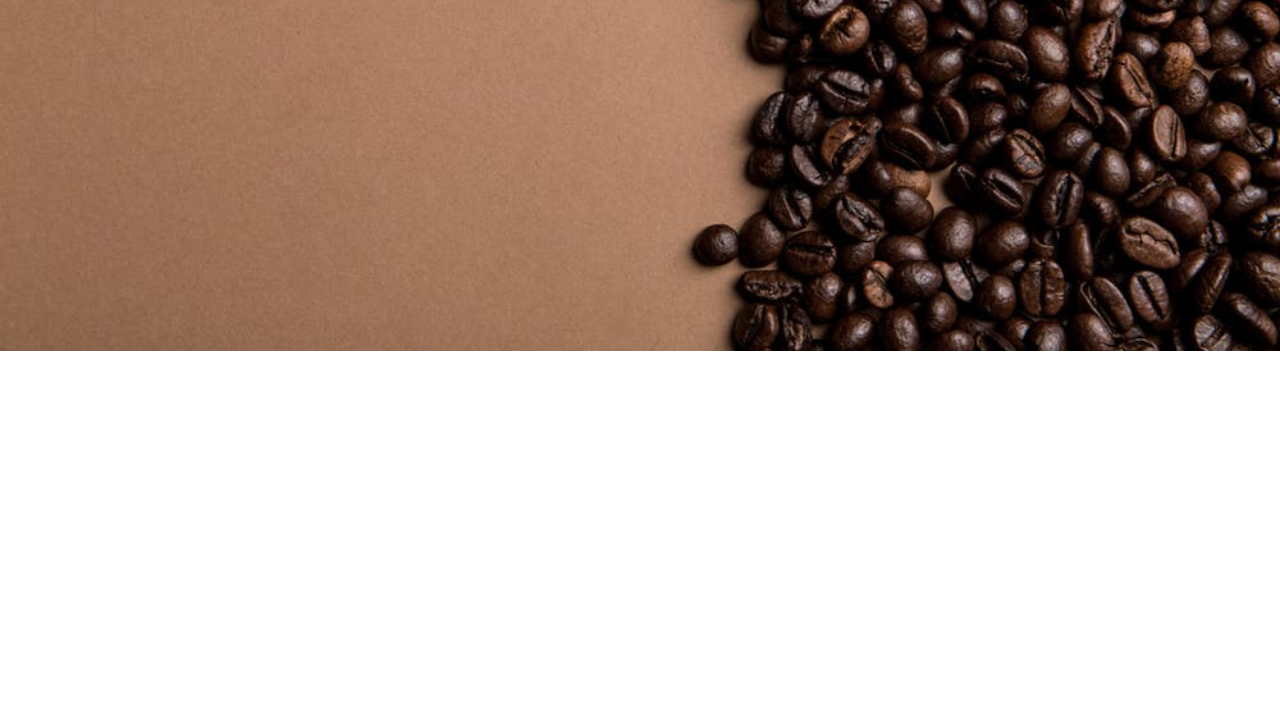
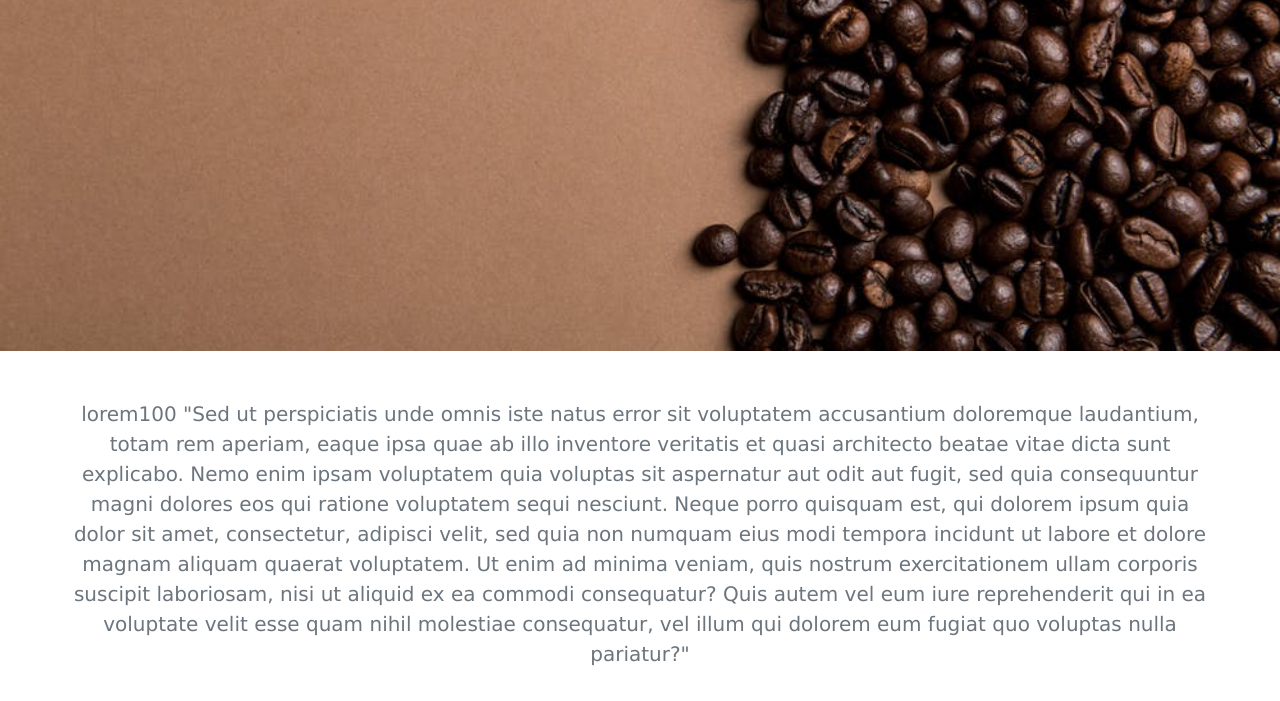
Before and after one commit to daccatime/gatsby_joe_coffee, a Gatsby site: page / in a window 1280 px wide. Shown: the part 523-1224 px from the top of the page. Before the commit the page ends 874 px from the top, so only its background shows below. Built offline with nearby package versions, Linux system fonts and the light colour scheme; Gatsby itself is replaced by a stand-in of ours.

Commit message:
background info section

```diff
--- /dev/null
+++ b/src/components/Home/info.js
@@ -0,0 +1,31 @@
+import React from "react"
+import { Link } from "gatsby"
+
+export default function info() {
+  return (
+    <section className="py-5">
+      <div className="container">
+        <div className="row">
+          <div className=" .col-10.col-sm-8 mx-auto text-center">
+            <p className="lead text-muted mb-5">
+              lorem100 "Sed ut perspiciatis unde omnis iste natus error sit
+              voluptatem accusantium doloremque laudantium, totam rem aperiam,
+              eaque ipsa quae ab illo inventore veritatis et quasi architecto
+              beatae vitae dicta sunt explicabo. Nemo enim ipsam voluptatem quia
+              voluptas sit aspernatur aut odit aut fugit, sed quia consequuntur
+              magni dolores eos qui ratione voluptatem sequi nesciunt. Neque
+              porro quisquam est, qui dolorem ipsum quia dolor sit amet,
+              consectetur, adipisci velit, sed quia non numquam eius modi
+              tempora incidunt ut labore et dolore magnam aliquam quaerat
+              voluptatem. Ut enim ad minima veniam, quis nostrum exercitationem
+              ullam corporis suscipit laboriosam, nisi ut aliquid ex ea commodi
+              consequatur? Quis autem vel eum iure reprehenderit qui in ea
+              voluptate velit esse quam nihil molestiae consequatur, vel illum
+              qui dolorem eum fugiat quo voluptas nulla pariatur?"
+            </p>
+          </div>
+        </div>
+      </div>
+    </section>
+  )
+}
--- a/src/pages/index.js
+++ b/src/pages/index.js
@@ -4,6 +4,9 @@
 import Layout from "../components/layout"
 import SEO from "../components/seo"
 import BackgroundSection from "../components/Globals/BackgroundSection"
+
+import Info from "../components/Home/info"
+
 const IndexPage = ({ data }) => (
   <Layout>
     <SEO title="Home" keywords={[`gatsby`, `application`, `react`]} />
@@ -12,6 +15,7 @@
       title="Reguar Joes"
       styleClass="default-background"
     />
+    <Info />
   </Layout>
 )
 export const query = graphql`
```
